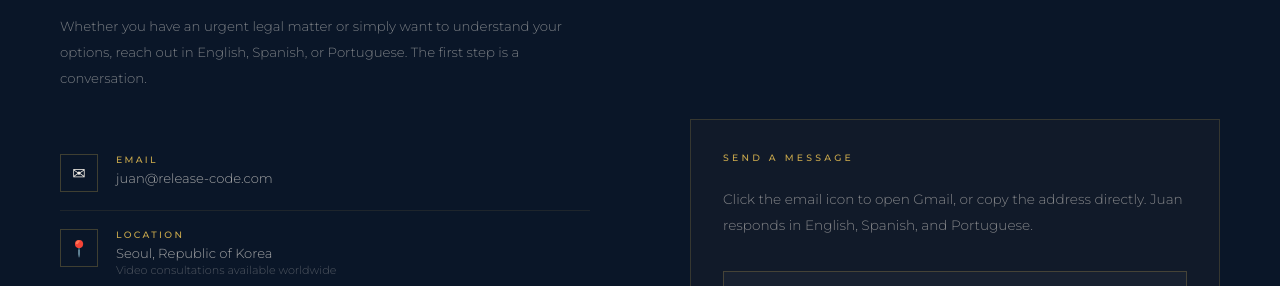
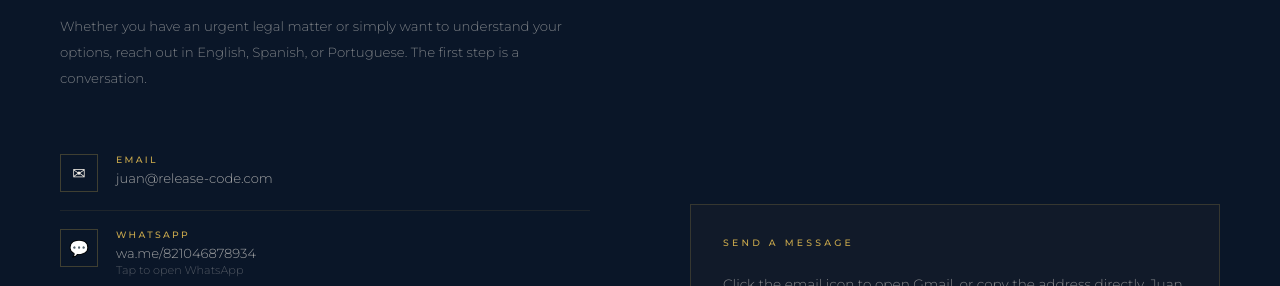
Before and after one commit to juanesq89/juanesq, a plain HTML site: page index.html in a window 1280 px wide. Shown: the part 5302-5588 px from the top of the page. Drawn offline with nearby package versions, Linux system fonts and the light colour scheme.

Commit message:
Update index.html

```diff
--- a/index.html
+++ b/index.html
@@ -373,6 +373,7 @@ footer{padding:48px 60px;border-top:1px solid rgba(201,168,76,.12);display:flex;
     <p class="contact-sub reveal">Whether you have an urgent legal matter or simply want to understand your options, reach out in English, Spanish, or Portuguese. The first step is a conversation.</p>
     <div class="contact-items reveal">
       <div class="contact-item"><div class="contact-icon">✉</div><div><div class="contact-item-label">Email</div><div class="contact-item-value">juan@release-code.com</div></div></div>
+      <div class="contact-item"><div class="contact-icon">💬</div><div><div class="contact-item-label">WhatsApp</div><div class="contact-item-value"><a href="https://wa.me/821046878934" target="_blank" style="color:rgba(245,240,232,0.65);text-decoration:none;">wa.me/821046878934</a><br><span style="font-size:0.7rem;color:rgba(245,240,232,0.3)">Tap to open WhatsApp</span></div></div></div>
 
       <div class="contact-item"><div class="contact-icon">📍</div><div><div class="contact-item-label">Location</div><div class="contact-item-value">Seoul, Republic of Korea<br><span style="font-size:.7rem;color:rgba(245,240,232,.3)">Video consultations available worldwide</span></div></div></div>
     </div>
```
